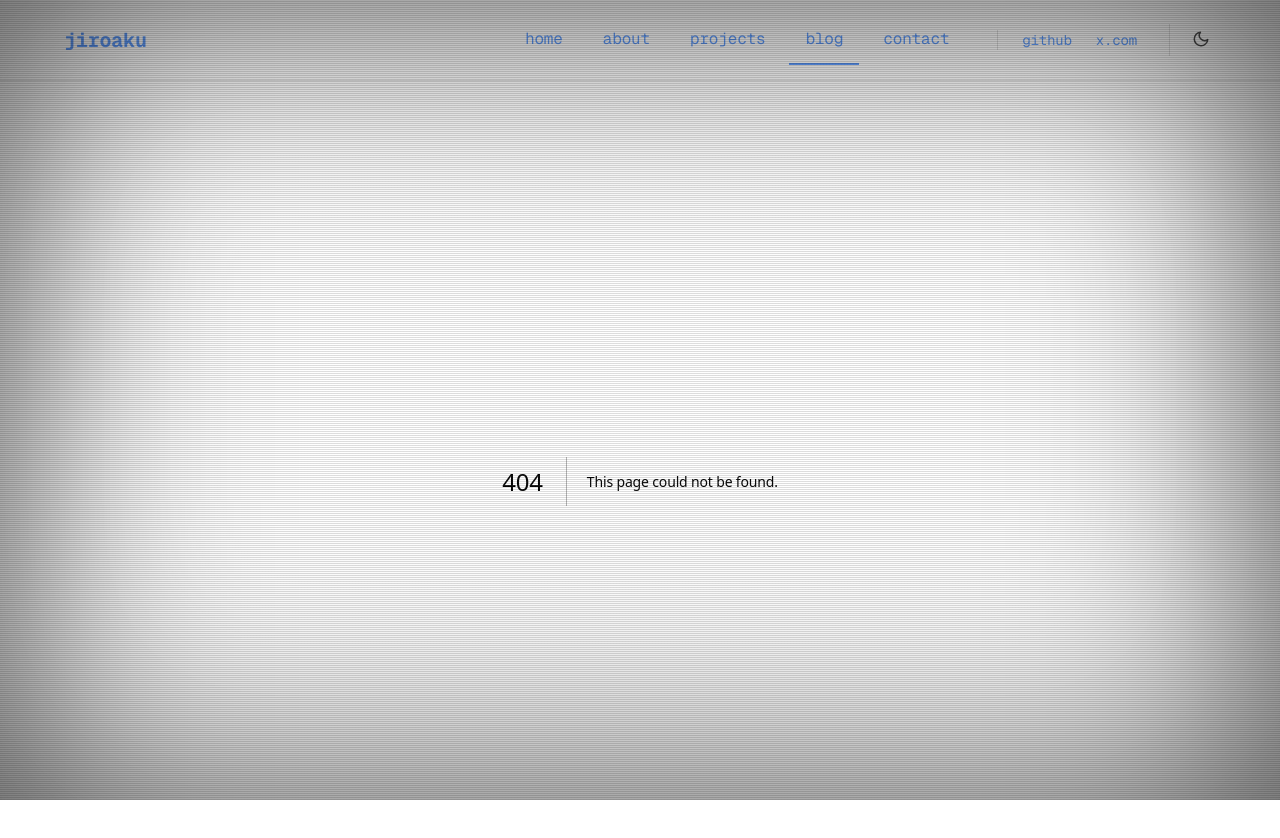
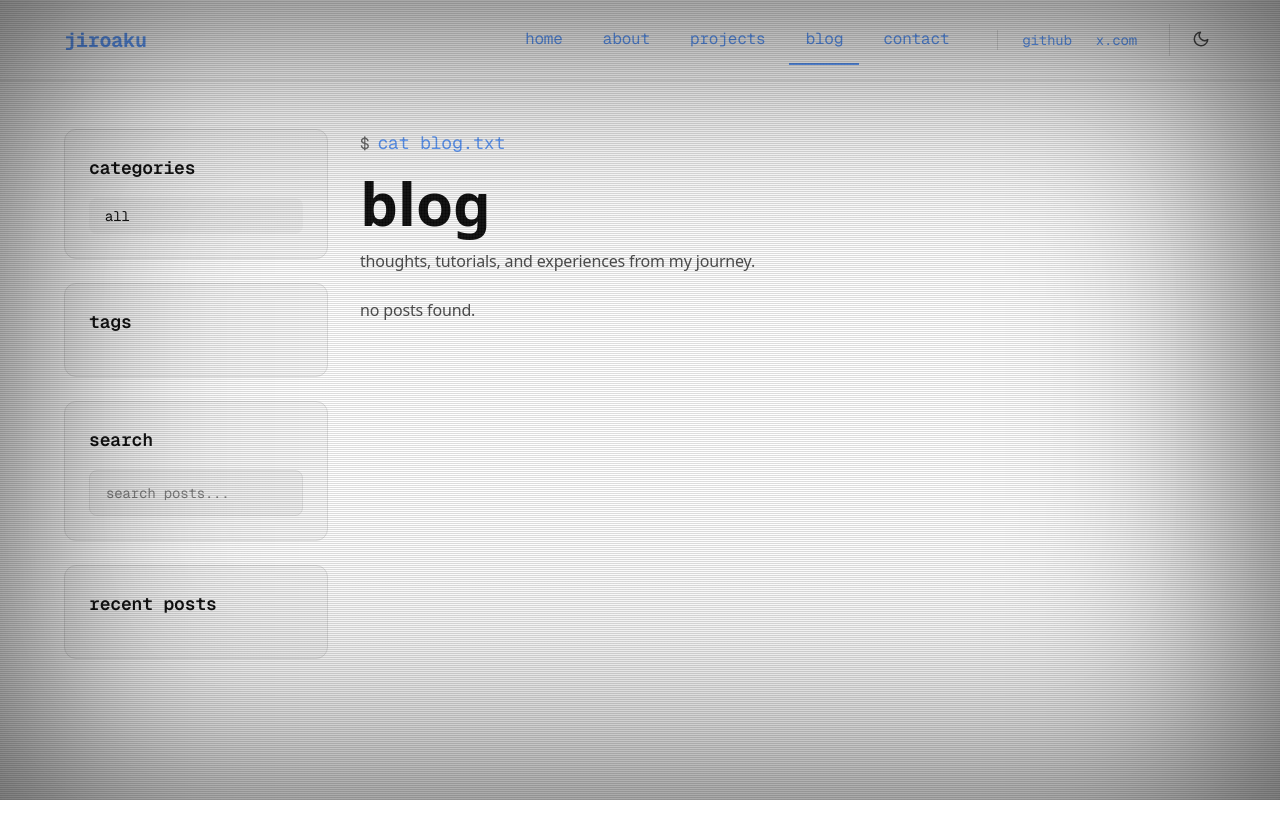
Before and after one commit to jiroaku/website, a Next.js app: page /blog in a window 1280 px wide. Before the commit this address had no page. Shown: the top 838 px of the page. After the commit the page ends 800 px from the top, so only its background shows below. Built offline with nearby package versions, Linux system fonts and the light colour scheme.

Commit message:
feat: implement blog listing with sidebar and filters

```diff
--- /dev/null
+++ b/app/blog/BlogClient.tsx
@@ -0,0 +1,190 @@
+'use client';
+
+import { useState, useMemo } from 'react';
+import Link from 'next/link';
+import Image from 'next/image';
+import { format, isValid, parseISO } from 'date-fns';
+import type { BlogPost } from '@/lib/blog';
+
+interface BlogClientProps {
+  posts: BlogPost[];
+  categories: string[];
+  allTags: string[];
+}
+
+function formatDate(dateString: string): string {
+  try {
+    const date = parseISO(dateString);
+    if (isValid(date)) {
+      return format(date, 'MMM d, yyyy');
+    }
+    return dateString;
+  } catch {
+    return dateString;
+  }
+}
+
+export function BlogClient({ posts, categories, allTags }: BlogClientProps) {
+  const [selectedCategory, setSelectedCategory] = useState<string>('all');
+  const [selectedTag, setSelectedTag] = useState<string | null>(null);
+  const [searchQuery, setSearchQuery] = useState('');
+
+  const filteredPosts = useMemo(() => {
+    return posts.filter((post) => {
+      const matchesCategory = selectedCategory === 'all' || post.frontmatter.category === selectedCategory;
+      const matchesTag = !selectedTag || post.frontmatter.tags.includes(selectedTag);
+      const matchesSearch =
+        !searchQuery ||
+        post.frontmatter.title.toLowerCase().includes(searchQuery.toLowerCase()) ||
+        post.frontmatter.excerpt.toLowerCase().includes(searchQuery.toLowerCase());
+      return matchesCategory && matchesTag && matchesSearch;
+    });
+  }, [posts, selectedCategory, selectedTag, searchQuery]);
+
+  return (
+    <div className="bg-[var(--bg-primary)]">
+      <div className="max-w-[1800px] mx-auto px-8 lg:px-16 py-12">
+        <div className="grid grid-cols-1 lg:grid-cols-4 gap-8">
+          {/* Sidebar */}
+          <aside className="lg:sticky lg:top-20 h-fit space-y-6">
+            <div className="bg-[var(--bg-secondary)] border border-[var(--border-color)] rounded-xl p-6 space-y-4">
+              <h2 className="text-lg font-semibold text-[var(--text-primary)] font-mono">categories</h2>
+              <div className="space-y-2">
+                {categories.map((category) => (
+                  <button
+                    key={category}
+                    onClick={() => {
+                      setSelectedCategory(category);
+                      setSelectedTag(null);
+                    }}
+                    className={`block w-full text-left px-4 py-2 text-sm rounded-lg transition-all font-mono ${
+                      selectedCategory === category
+                        ? 'bg-[var(--bg-tertiary)] text-[var(--text-primary)]'
+                        : 'text-[var(--text-secondary)] hover:text-[var(--text-primary)] hover:bg-[var(--bg-tertiary)]'
+                    }`}
+                  >
+                    {category}
+                  </button>
+                ))}
+              </div>
+            </div>
+
+            <div className="bg-[var(--bg-secondary)] border border-[var(--border-color)] rounded-xl p-6 space-y-4">
+              <h2 className="text-lg font-semibold text-[var(--text-primary)] font-mono">tags</h2>
+              <div className="flex flex-wrap gap-2">
+                {allTags.map((tag) => (
+                  <button
+                    key={tag}
+                    onClick={() => {
+                      setSelectedTag(selectedTag === tag ? null : tag);
+                      setSelectedCategory('all');
+                    }}
+                    className={`px-3 py-1.5 text-sm border rounded-lg transition-all font-mono ${
+                      selectedTag === tag
+                        ? 'bg-[var(--accent)] text-white border-[var(--accent)]'
+                        : 'bg-[var(--bg-tertiary)] border-[var(--border-color)] text-[var(--text-secondary)] hover:border-[var(--accent)]'
+                    }`}
+                  >
+                    {tag}
+                  </button>
+                ))}
+              </div>
+            </div>
+
+            <div className="bg-[var(--bg-secondary)] border border-[var(--border-color)] rounded-xl p-6 space-y-4">
+              <h2 className="text-lg font-semibold text-[var(--text-primary)] font-mono">search</h2>
+              <input
+                type="text"
+                value={searchQuery}
+                onChange={(e) => setSearchQuery(e.target.value)}
+                placeholder="search posts..."
+                className="w-full px-4 py-3 bg-[var(--bg-tertiary)] border border-[var(--border-color)] rounded-lg text-[var(--text-primary)] focus:outline-none focus:border-[var(--accent)] transition-colors text-sm font-mono"
+              />
+            </div>
+
+            <div className="bg-[var(--bg-secondary)] border border-[var(--border-color)] rounded-xl p-6 space-y-4">
+              <h2 className="text-lg font-semibold text-[var(--text-primary)] font-mono">recent posts</h2>
+              <div className="space-y-3">
+                {posts.slice(0, 5).map((post) => (
+                  <Link
+                    key={post.slug}
+                    href={`/blog/${post.slug}`}
+                    className="block text-sm text-[var(--text-secondary)] hover:text-[var(--accent)] transition-colors"
+                  >
+                    {post.frontmatter.title}
+                  </Link>
+                ))}
+              </div>
+            </div>
+          </aside>
+
+          {/* Main Content */}
+          <div className="lg:col-span-3 space-y-4">
+            <div>
+              <div className="mb-4">
+                <span className="font-mono text-base text-[var(--text-muted)]">$</span>
+                <span className="font-mono text-lg text-[var(--accent)] ml-2">cat blog.txt</span>
+              </div>
+              <h1 className="text-5xl md:text-6xl font-bold text-[var(--text-primary)] mb-4">
+                blog
+              </h1>
+              <p className="text-base text-[var(--text-secondary)] mb-6">
+                thoughts, tutorials, and experiences from my journey.
+              </p>
+            </div>
+
+            {filteredPosts.length === 0 ? (
+              <p className="text-[var(--text-secondary)]">no posts found.</p>
+            ) : (
+              <div className="space-y-4">
+                {filteredPosts.map((post) => (
+                  <article
+                    key={post.slug}
+                    className="border-b border-[var(--border-color)] pb-4 last:border-0"
+                  >
+                    <Link href={`/blog/${post.slug}`} className="block">
+                      {post.frontmatter.featureImage && (
+                        <div className="relative w-full max-w-md h-32 mb-4 rounded-lg overflow-hidden border border-[var(--border-color)]">
+                          <Image
+                            src={`/api/blog-image/${post.slug}/${post.frontmatter.featureImage}${post.imageMtime ? `?v=${post.imageMtime}` : ''}`}
+                            alt={post.frontmatter.title}
+                            fill
+                            className="object-cover"
+                            sizes="(max-width: 768px) 100vw, 448px"
+                            unoptimized
+                          />
+                        </div>
+                      )}
+                      <h2 className="text-2xl font-semibold text-[var(--text-primary)] hover:text-[var(--accent)] transition-colors mb-3">
+                        {post.frontmatter.title}
+                      </h2>
+                    </Link>
+                    <p className="text-base text-[var(--text-secondary)] mb-3">{post.frontmatter.excerpt}</p>
+                    <div className="flex flex-wrap items-center gap-3 text-sm text-[var(--text-muted)]">
+                      <time dateTime={post.frontmatter.date}>
+                        {formatDate(post.frontmatter.date)}
+                      </time>
+                      <span>•</span>
+                      <span>{post.readTime}</span>
+                      <span>•</span>
+                      <div className="flex flex-wrap gap-1.5">
+                        {post.frontmatter.tags.map((tag) => (
+                          <span
+                            key={tag}
+                            className="px-2 py-0.5 bg-[var(--bg-secondary)] border border-[var(--border-color)] rounded-md text-[10px]"
+                          >
+                            {tag}
+                          </span>
+                        ))}
+                      </div>
+                    </div>
+                  </article>
+                ))}
+              </div>
+            )}
+          </div>
+        </div>
+      </div>
+    </div>
+  );
+}
--- /dev/null
+++ b/app/blog/page.tsx
@@ -0,0 +1,14 @@
+import { getAllPosts } from '@/lib/blog';
+import { BlogClient } from './BlogClient';
+
+// Enable dynamic rendering and revalidation
+export const dynamic = 'force-dynamic';
+export const revalidate = 0; // Revalidate on every request
+
+export default function Blog() {
+  const posts = getAllPosts();
+  const categories = ['all', ...Array.from(new Set(posts.map((p) => p.frontmatter.category)))];
+  const allTags = Array.from(new Set(posts.flatMap((p) => p.frontmatter.tags)));
+
+  return <BlogClient posts={posts} categories={categories} allTags={allTags} />;
+}
```
